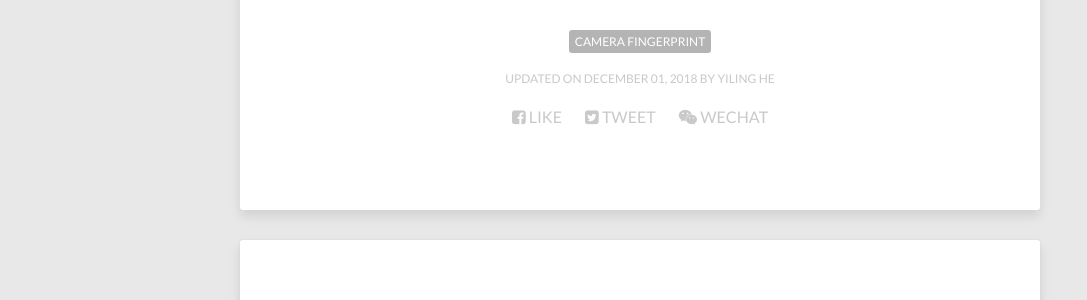
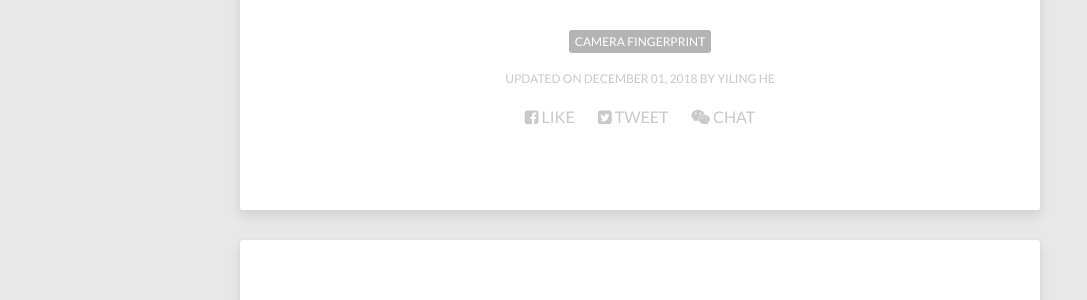
Before and after one commit to E0HYL/BLOG-OF-E0, a Jekyll site: the page built from _posts/2018-11-30-ImageFingerprint.md, in a window 1280 px wide and 900 px high, scrolled down 1423 px. Shown: the part 153-453 px from the top of the window, without its empty margins (0-1087 px from the left). Built offline with Jekyll 4.4.1, drawn with Linux system fonts in a browser that asks for light colours; nearby versions of some CDN libraries; comment, search, counter and statistics services are not loaded.

Commit message:
define after jquery

```diff
--- a/_includes/social-share.html
+++ b/_includes/social-share.html
@@ -2,6 +2,6 @@
   <ul class="socialcount socialcount-small inline-list">
     <li class="facebook"><a href="https://www.facebook.com/sharer/sharer.php?u={{ site.url }}{{ page.url }}" title="Share on Facebook"><span class="count"><i class="fa fa-facebook-square"></i> Like</span></a></li>
     <li class="twitter"><a href="https://twitter.com/intent/tweet?text={{ site.url }}{{ page.url }}" title="Share on Twitter"><span class="count"><i class="fa fa-twitter-square"></i> Tweet</span></a></li>
-    <li class="googleplus"><a href="javascript:;" title="Share on Wechat"><span class="count"><i class="fa fa-weixin"></i> Wechat</span></a></li>
+    <li class="googleplus"><a href="javascript:;" title="Share on Wechat"><span class="count"><i class="fa fa-weixin"></i> Chat</span></a></li>
   </ul>
 </div><!-- /.social-share -->
--- a/_layouts/post.html
+++ b/_layouts/post.html
@@ -9,7 +9,6 @@
 <script type="text/javascript" async
   src="https://cdnjs.cloudflare.com/ajax/libs/mathjax/2.7.2/MathJax.js?config=TeX-MML-AM_CHTML">
 </script>
-<script>window.jQuery || document.write('<script src="{{ site.url }}/assets/js/vendor/jquery.share.min.js"><\/script>')</script>
 </head>
 
 <body id="post" {% if page.image.feature %}class="feature"{% endif %}>
@@ -65,6 +64,6 @@
 </div><!-- /.footer-wrapper -->
 
 {% include scripts.html %}
-
+<script>window.jQuery || document.write('<script src="{{ site.url }}/assets/js/vendor/jquery.share.min.js"><\/script>')</script>
 </body>
 </html>
```
